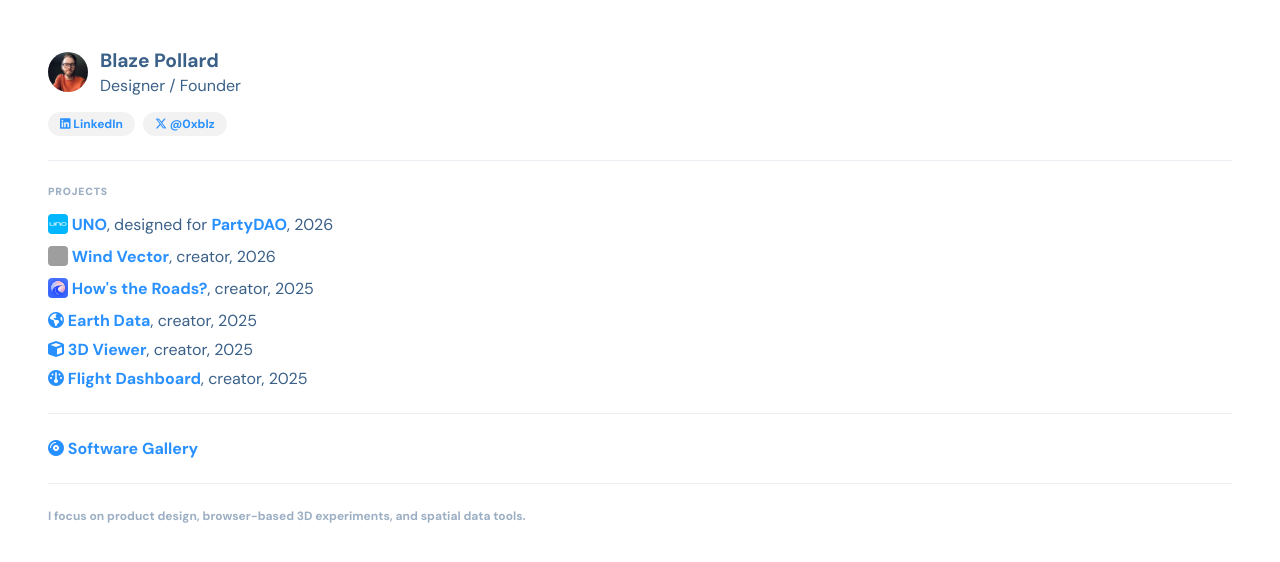
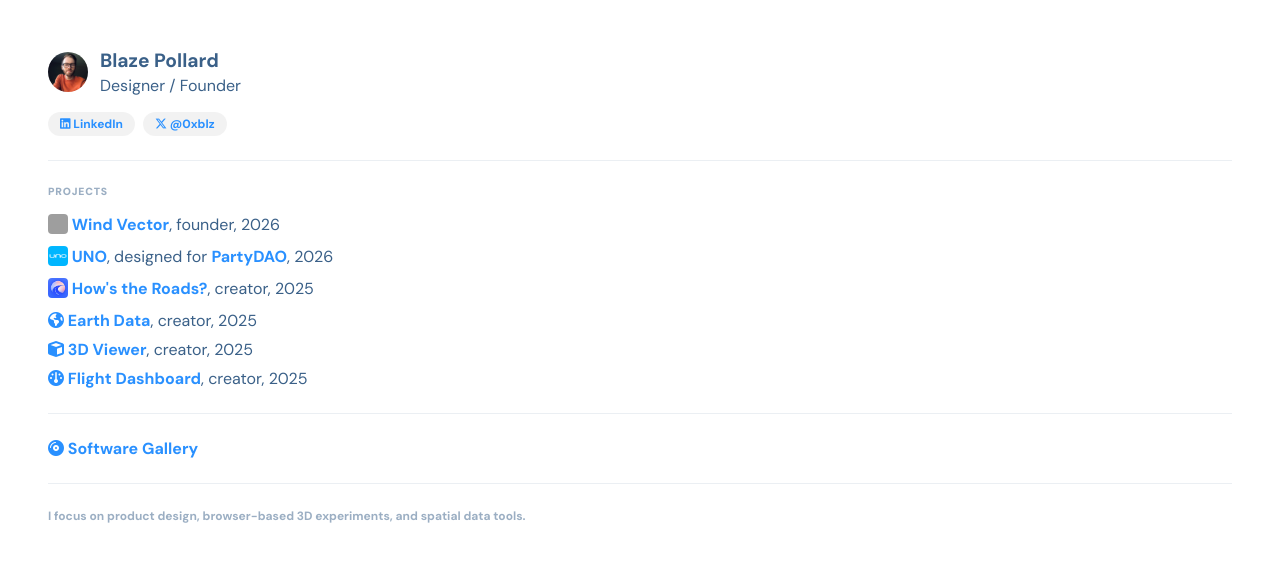
Before and after one commit to 0xblz/blaze-design, a Jekyll site: the page built from index.html, in a window 1280 px wide. Shown: the top 562 px of the page. Built offline with Jekyll 4.4.1, drawn with Linux system fonts in a browser that asks for light colours; nearby versions of some CDN libraries; grey boxes are pictures that could not be loaded.

Commit message:
order of importantance

```diff
--- a/index.html
+++ b/index.html
@@ -21,8 +21,8 @@ js: gallery
 
 <h2>Projects</h2>
 <ul>
+    <li><a href="https://wind-vector.blaze.design/" target="_blank"><img src="https://windvector.app/assets/images/app-icon.jpg" alt="Wind Vector"> Wind Vector</a>, founder, 2026</li>
     <li><a href="https://world.org/ecosystem/app_a4f7f3e62c1de0b9490a5260cb390b56" target="_blank"><img src="/assets/images/uno.png" alt="UNO"> UNO</a>, designed for <a href="https://x.com/prtyDAO" target="_blank">PartyDAO</a>, 2026</li>
-    <li><a href="https://wind-vector.blaze.design/" target="_blank"><img src="https://windvector.app/assets/images/app-icon.jpg" alt="Wind Vector"> Wind Vector</a>, creator, 2026</li>
     <li><a href="https://apps.apple.com/us/app/hows-the-roads/id6742173400" target="_blank"><img src="/assets/images/roads.png" alt="How's the Roads?"> How's the Roads?</a>, creator, 2025</li>
     <li><a href="https://earthdatafeed.com/" target="_blank"><i class="fa-solid fa-earth-americas"></i> Earth Data</a>, creator, 2025</li>
     <li><a href="https://3d.blaze.design/" target="_blank"><i class="fa-solid fa-cube"></i> 3D Viewer</a>, creator, 2025</li>
```
